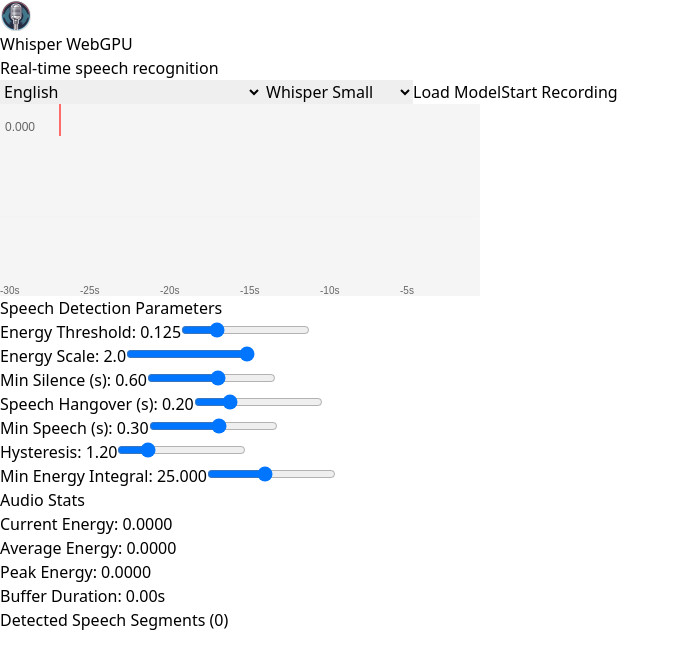
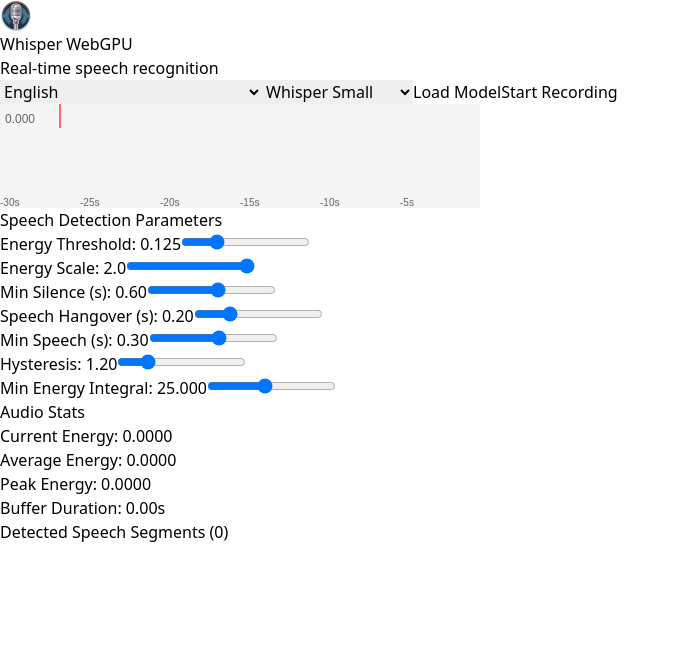
Before and after one commit to asrjs/demos, a React (Vite) app: page / in a window 1280 px wide. Shown: the top 668 px of the page, without its empty margins (0-680 px from the left). Built offline with nearby package versions, Linux system fonts and the light colour scheme.

Commit message:
Set interval to 50 ms

```diff
--- a/src/components/BufferVisualizer.jsx
+++ b/src/components/BufferVisualizer.jsx
@@ -72,7 +72,7 @@
                 // Draw timestamp
                 ctx.fillStyle = '#666';
                 ctx.font = '10px Arial';
-                ctx.fillText(`${relativeStart.toFixed(1)}s`, startX + 2, 10);
+                // ctx.fillText(`${relativeStart.toFixed(1)}s`, startX + 2, 10);
             }
         });
 
@@ -117,7 +117,7 @@
 
         const updateInterval = setInterval(() => {
             const now = performance.now();
-            if (now - lastUpdateRef.current < 100) return;
+            if (now - lastUpdateRef.current < 50) return;
 
             const visualizationData = audioManager.getVisualizationData();
             const metrics = audioManager.getMetrics();
@@ -144,14 +144,14 @@
             <canvas
                 ref={energyCanvasRef}
                 width={480}
-                height={32}
+                height={24}
                 className="w-full border rounded bg-[#f5f5f5]"
             />
 
             <canvas
                 ref={canvasRef}
                 width={480}
-                height={160}
+                height={80}
                 className="w-full border rounded bg-[#f5f5f5]"
             />
         </div>
```
